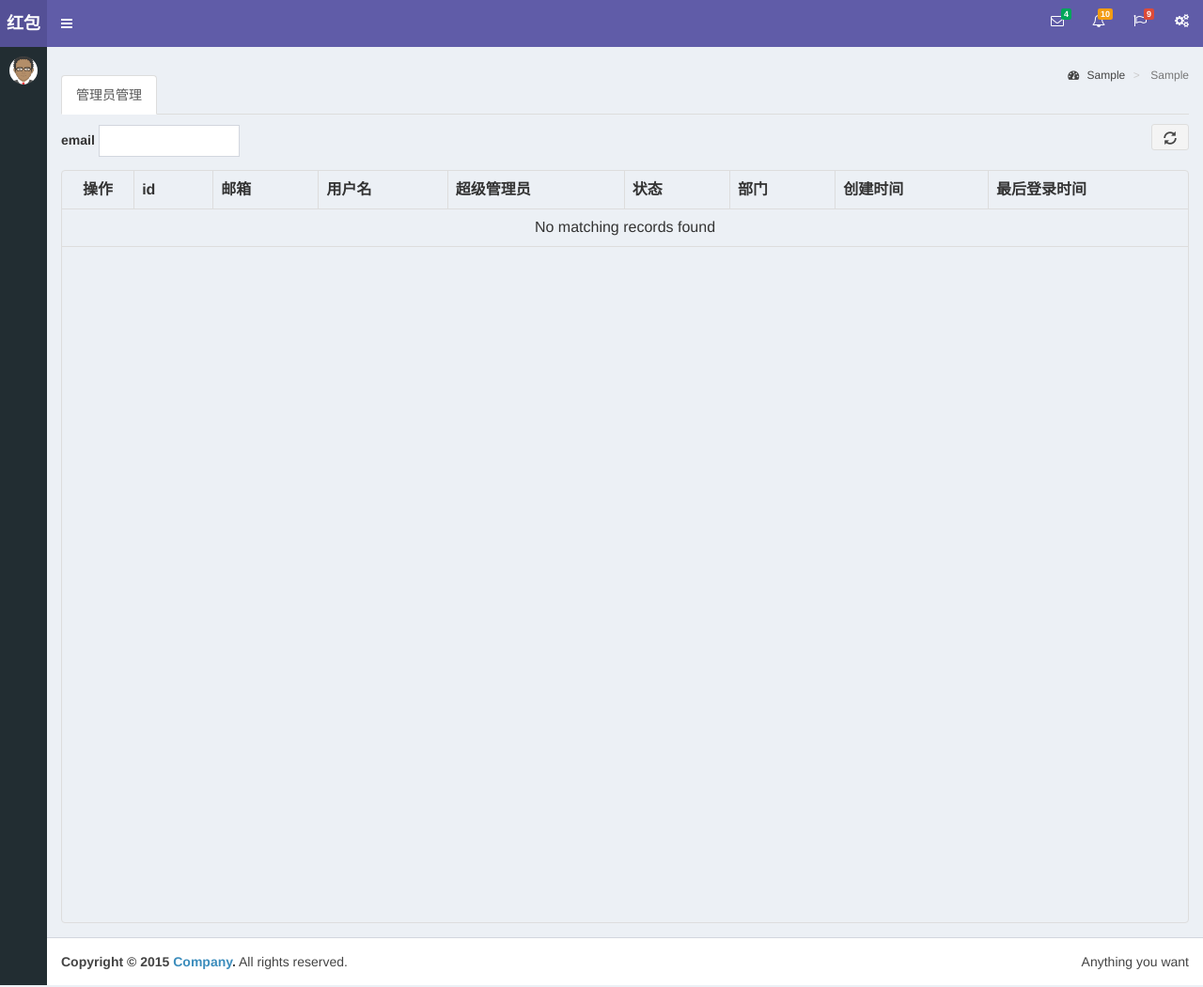
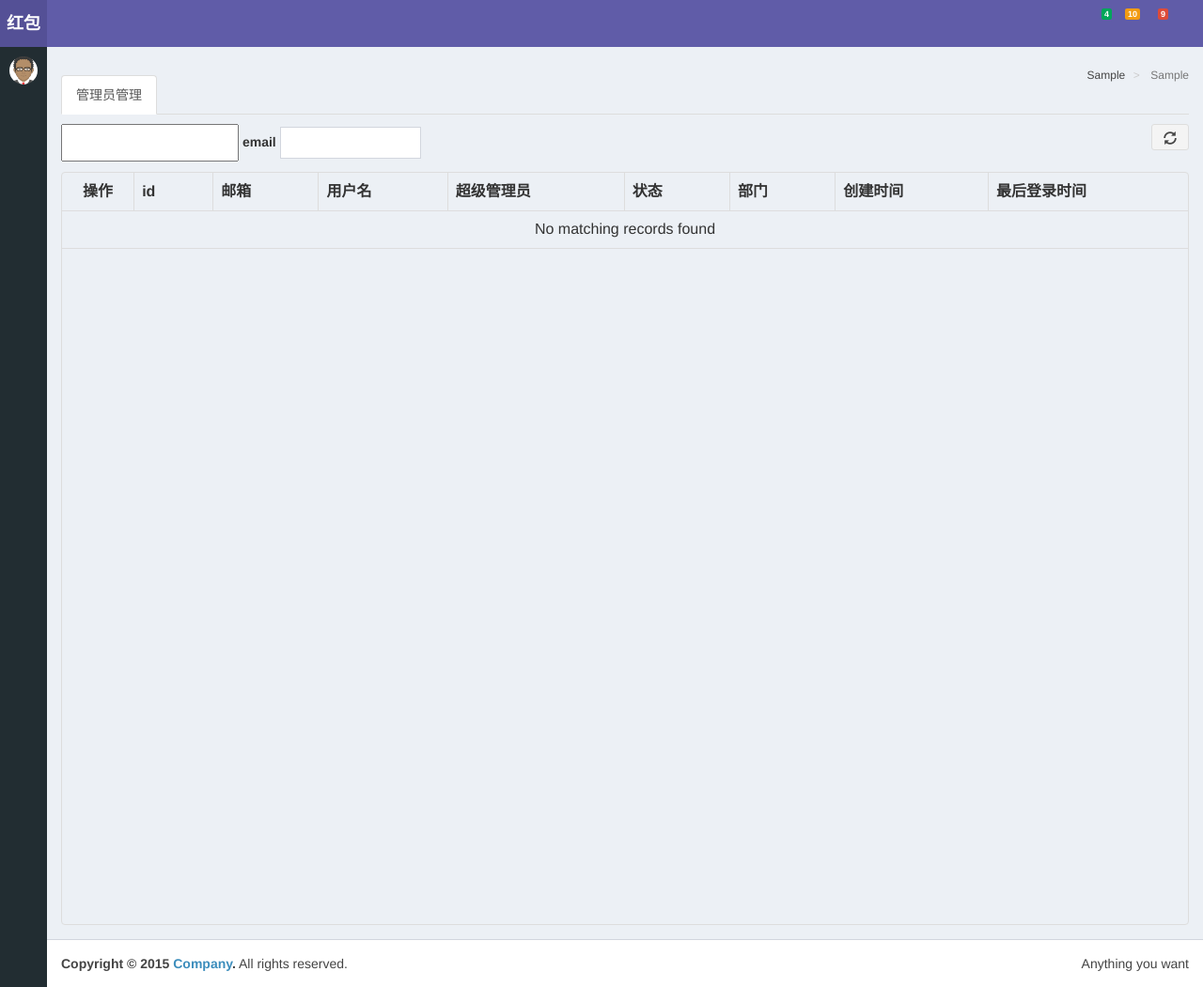
Before and after one commit to zhwei820/mysite, a Django app: template a_user/templates/a_user_list.html in a window 1280 px wide. Shown: the whole page at 94% size. Run offline with Django 3.2, Linux system fonts and the light colour scheme; the template is opened without the code that fills it: most values are stand-ins (such as "Sample title", 1, 10 or a date in 2020); some libraries are stand-ins or nearby versions.

Commit message:
icon pikcer

```diff
--- a/a_user/templates/a_user_list.html
+++ b/a_user/templates/a_user_list.html
@@ -6,6 +6,10 @@
 <script src="{% static 'bootstrap-table/bootstrap-table.min.js' %}"></script>
 
 <link rel="stylesheet" href="{% static 'bootstrap-datetimepicker/css/bootstrap-datetimepicker.min.css' %}">
+
+<link rel="stylesheet" href="{% static 'icon-picker/icon-picker.min.css' %}">
+<script src="{% static 'icon-picker/icon-picker.min.js' %}"></script>
+
 <script src="{% static 'bootstrap-datetimepicker/js/bootstrap-datetimepicker.min.js' %}"></script>
 <script src="{% static 'bootstrap/js/bootstrap-validator.js' %}"></script>
 
@@ -36,6 +40,8 @@
 <p class="bg-success alert">...</p>
 
 <div class="form-inline">
+  <input type="text" name="someName" class="icon-picker" />
+
   <div class="form-group">
     <label for="">email</label>
     <input type='text' class="form-control date_time_input" name="email" />
@@ -69,13 +75,15 @@
       </div>
 
       <div class="modal-body">
-        <div id="permission">
+          <input type="text" name="someName" class="icon-picker" />
 
-        </div>
+          <div id="permission">
 
-        <div class="help-block with-errors"></div>
+          </div>
 
+          <div class="help-block with-errors"></div>
       </div>
+
       <div class="modal-footer">
         <button type="button" class="btn btn-default" data-dismiss="modal">Close</button>
         <button type="submit" class="btn btn-primary submit" >Submit</button>
@@ -237,6 +245,7 @@ function showModal(title, row) {
               var snippet = '<div class="form-group">';
               var name = data[key]['name'];
               snippet += '<label>' + name + '</label><span>&nbsp;<span>';
+              snippet += ''
               for (var key1 in data[key]['sub']) {
                 snippet += '<label class="checkbox-inline">\
                     <input type="checkbox" id="permission_' + data[key]['sub'][key1]['id'] + '" name="permission_' + key + '" value="' + data[key]['sub'][key1]['id'] + '"> ' + data[key]['sub'][key1]['name'] + '\
@@ -264,6 +273,13 @@ function showModal(title, row) {
     });
   $modal_permission.modal('show');
 }
+
+</script>
+
+<script type="text/javascript">
+        $(function () {
+            $(".icon-picker").iconPicker();
+        });
 </script>
 
 {% endblock main %}
--- a/mysite/templates/base.html
+++ b/mysite/templates/base.html
@@ -10,8 +10,6 @@
 
   <meta content="width=device-width, initial-scale=1, maximum-scale=1, user-scalable=no" name="viewport">
   <link rel="stylesheet" href="{% static 'bootstrap/css/bootstrap.min.css' %}">
-  <link rel="stylesheet" href="http://cdn.bootcss.com/font-awesome/4.5.0/css/font-awesome.min.css">
-  <link rel="stylesheet" href="http://cdn.bootcss.com/ionicons/2.0.1/css/ionicons.min.css">
   <link rel="stylesheet" href="{% static 'css/AdminLTE.min.css' %}">
   <link rel="stylesheet" href="{% static 'css/skin-purple.min.css' %}">
   <link rel="stylesheet" href="{% static 'css/main.css' %}">
@@ -143,7 +141,7 @@
         <ul class="sidebar-menu">
           {% for menu in user.extra.get_menu %}
             <li class="treeview">
-              <a href="#"><i class="fa {{ menu.icon }}"></i> <span>{{ menu.name }}</span> <i class="fa fa-angle-left pull-right"></i></a>
+              <a href="#"><i class="fa {{ menu.icon }}"></i> <span>{{ menu.name }}</span> <i class="glyphicon fa-angle-left pull-right"></i></a>
               <ul class="treeview-menu">
                   {% for v in menu.sub %}
                     <li><a href="{{ v.url }}">{{ v.name }}</a></li>
```
